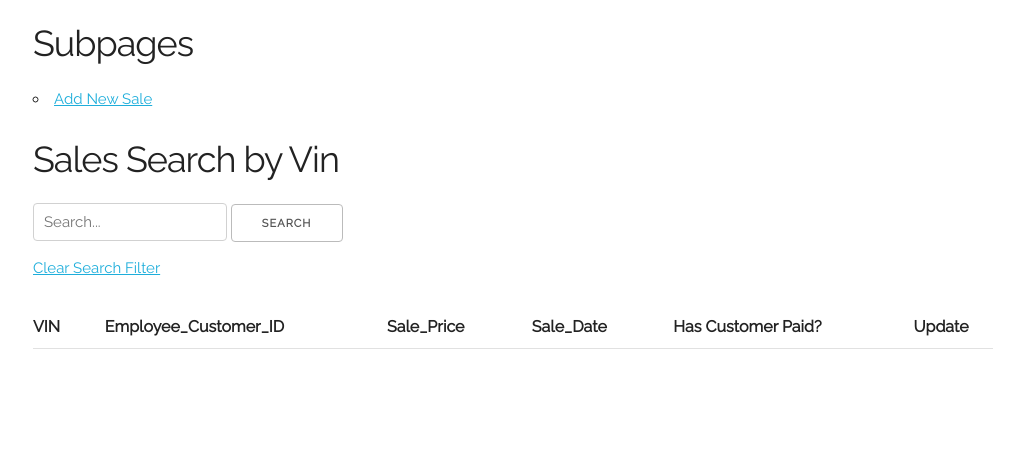
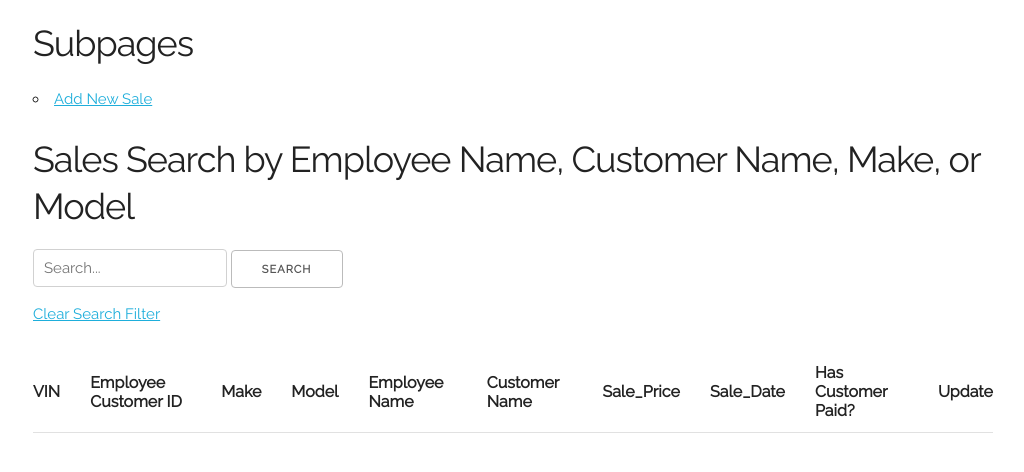
Before and after one commit to nreitano95/CS340_Project_Files, a Flask app: page /sales in a window 1280 px wide. Shown: the part 306-778 px from the top of the page, without its empty margins (127-1151 px from the left). Run offline with Flask 2, Linux system fonts and the light colour scheme; data that the repository does not hold is empty; some libraries are stand-ins or nearby versions.

Commit message:
Updated search

```diff
--- a/app.py
+++ b/app.py
@@ -26,7 +26,7 @@ def Employees():
 
     query = "SELECT * FROM Employees ORDER BY last_name;"
     if searchTerm:
-        query = f'SELECT * FROM Employees WHERE first_name LIKE "%%{searchTerm}%%" OR last_name LIKE "%%{searchTerm}%%" ORDER BY last_name;'
+        query = f'SELECT * FROM Employees WHERE first_name LIKE "%%{searchTerm}%%" OR last_name LIKE "%%{searchTerm}%%" OR title LIKE "%%{searchTerm}%%"ORDER BY last_name;'
 
     cursor = db.execute_query(db_connection=db_connection, query=query)
     results = cursor.fetchall()
@@ -193,7 +193,7 @@ def Vehicles():
     query = "SELECT * FROM Vehicles ORDER BY make;"
     searchTerm = request.args.get('searchTerm')
     if searchTerm:
-        query = f'SELECT * FROM Vehicles WHERE vehicle_type LIKE "%%{searchTerm}%%" OR make LIKE "%%{searchTerm}%%" OR model LIKE "%%{searchTerm}%%" or year LIKE "%%{searchTerm}%%" ORDER BY make;'
+        query = f'SELECT * FROM Vehicles WHERE vehicle_type LIKE "%%{searchTerm}%%" OR make LIKE "%%{searchTerm}%%" OR model LIKE "%%{searchTerm}%%" or year LIKE "%%{searchTerm}%%" or color LIKE "%%{searchTerm}%%" ORDER BY make;'
 
     cursor = db.execute_query(db_connection=db_connection, query=query)
     results = cursor.fetchall()
@@ -287,16 +287,47 @@ def updateVehicle(id):
 # Sales
 @app.route('/sales')
 def Sales():
+
+    query = "SELECT * FROM Employees_Customers_Map;"
+    cursor = db.execute_query(db_connection=db_connection, query=query)
+    Employees_Customers_Map = cursor.fetchall()
+    cursor.close()
+
+    query = "SELECT * FROM Employees;"
+    cursor = db.execute_query(db_connection=db_connection, query=query)
+    Employees = cursor.fetchall()
+    cursor.close()
+
+    query = "SELECT * FROM Customers;"
+    cursor = db.execute_query(db_connection=db_connection, query=query)
+    Customers = cursor.fetchall()
+    cursor.close()
+
+    query = "SELECT * FROM Vehicles;"
+    cursor = db.execute_query(db_connection=db_connection, query=query)
+    Vehicles = cursor.fetchall()
+    cursor.close()
+
     query = "SELECT * FROM Sales;"
     searchTerm = request.args.get('searchTerm')
     if searchTerm:
-        query = f'SELECT * FROM Sales WHERE vin LIKE "%%{searchTerm}%%";'
+        query = f"""SELECT * FROM Sales
+                INNER JOIN Vehicles ON Sales.vin = Vehicles.vin
+                INNER JOIN Employees_Customers_Map ON Sales.employee_customer_id = Employees_Customers_Map.employee_customer_id
+                INNER JOIN Employees ON Employees_Customers_Map.employee_id = Employees.employee_id
+                INNER JOIN Customers ON Employees_Customers_Map.customer_id = Customers.customer_id
+                WHERE Customers.customer_first_name LIKE "%%{searchTerm}%%"
+                OR Customers.customer_last_name LIKE "%%{searchTerm}%%"
+                OR Employees.first_name LIKE "%%{searchTerm}%%"
+                OR Employees.last_name LIKE "%%{searchTerm}%%"
+                OR Vehicles.make LIKE "%%{searchTerm}%%"
+                OR Vehicles.model LIKE "%%{searchTerm}%%";"""
 
     cursor = db.execute_query(db_connection=db_connection, query=query)
     results = cursor.fetchall()
     cursor.close()
 
-    return render_template("Sales.j2", Sales=results)
+    return render_template("Sales.j2", Sales=results, Employees_Customers_Map=Employees_Customers_Map, Employees=Employees, Customers=Customers, Vehicles=Vehicles)
 
 @app.route('/create-sale', methods=('GET', 'POST'))
 def createSale():
@@ -523,7 +554,6 @@ def Employees_Customers_Map():
     results = cursor.fetchall()
     cursor.close()
 
-
     if request.method == 'POST':
         employee_id = request.form['employee_id']
         customer_id = request.form['customer_id']
--- a/templates/Employees.j2
+++ b/templates/Employees.j2
@@ -15,7 +15,7 @@
     <li><a href="{{ url_for('createEmployee') }}">Add New Employee</a>
   </ul>
 
-  <h3>Employee Search by first or last name</h3>
+  <h3>Employee Search by First or Last Name or Title</h3>
   <form method='GET'>
     <input type="search" placeholder="Search..." name="searchTerm"/>
     <button type="submit">Search</button>
--- a/templates/Sales.j2
+++ b/templates/Sales.j2
@@ -15,7 +15,7 @@
     <li><a href="{{ url_for('createSale') }}">Add New Sale</a>
   </ul>
 
-  <h3>Sales Search by Vin</h3>
+  <h3>Sales Search by Employee Name, Customer Name, Make, or Model</h3>
   <form method='GET'>
     <input type="search" placeholder="Search..." name="searchTerm"/>
     <button type="submit">Search</button>
@@ -27,7 +27,11 @@
   <thead>
     <tr>
       <th>VIN</th>
-      <th>Employee_Customer_ID</th>
+      <th>Employee Customer ID</th>
+      <th>Make</th>
+      <th>Model</th>
+      <th>Employee Name</th>
+      <th>Customer Name</th>
       <th>Sale_Price</th>
       <th>Sale_Date</th>
       <th>Has Customer Paid?</th>
@@ -38,7 +42,22 @@
   {% for sale in Sales %}
     <tr>
       <td>{{ sale['vin'] }}</td>
-      <td>{{ sale['employee_customer_id'] }}</td>
+      <td>{{ sale['employee_customer_id'] }}
+      {% for vehicle in Vehicles if vehicle['vin'] == sale['vin'] %}
+        <td>{{ vehicle['make'] }}</td>
+        <td>{{ vehicle['model'] }}</td>
+      {% endfor %}
+      {% for employee_customer in Employees_Customers_Map if sale['employee_customer_id'] == employee_customer['employee_customer_id'] %}
+        {% for employee in Employees if employee['employee_id'] == employee_customer['employee_id'] %}
+          <td>{{ employee['first_name'] }} {{ employee['last_name'] }}</td>
+        {% endfor %}
+        {% for customer in Customers if customer['customer_id'] == employee_customer['customer_id'] %}
+          <td>{{ customer['customer_first_name'] }} {{ customer['customer_last_name'] }}</td>
+        {% endfor %}
+        {% else %}
+        <td>Removed</td>
+        <td>Removed</td>
+      {% endfor %}
       <td>{{ sale['sale_price'] }}</td>
       <td>{{ sale['sale_date'] }}</td>
       <td>
--- a/templates/Vehicles.j2
+++ b/templates/Vehicles.j2
@@ -15,7 +15,7 @@
     <li><a href="{{ url_for('createVehicle') }}">Add New Vehicle</a>
   </ul>
 
-  <h3>Vehicle Search by type, make, model, or year</h3>
+  <h3>Vehicle Search by type, make, model, year, or color</h3>
   <form method='GET'>
     <input type="search" placeholder="Search..." name="searchTerm"/>
     <button type="submit">Search</button>
--- a/templates/updateSale.j2
+++ b/templates/updateSale.j2
@@ -73,7 +73,7 @@
     <div class="row">
       <div class="six columns">
         <label for="hasCustomerPaidInput">Has Customer Paid?</label>
-        <input class="u-half-width" type="checkbox" id="has_customer_paid" name="has_customer_paid" required>
+        <input class="u-half-width" type="checkbox" id="has_customer_paid" name="has_customer_paid">
       </div>
     </div>
 
```
